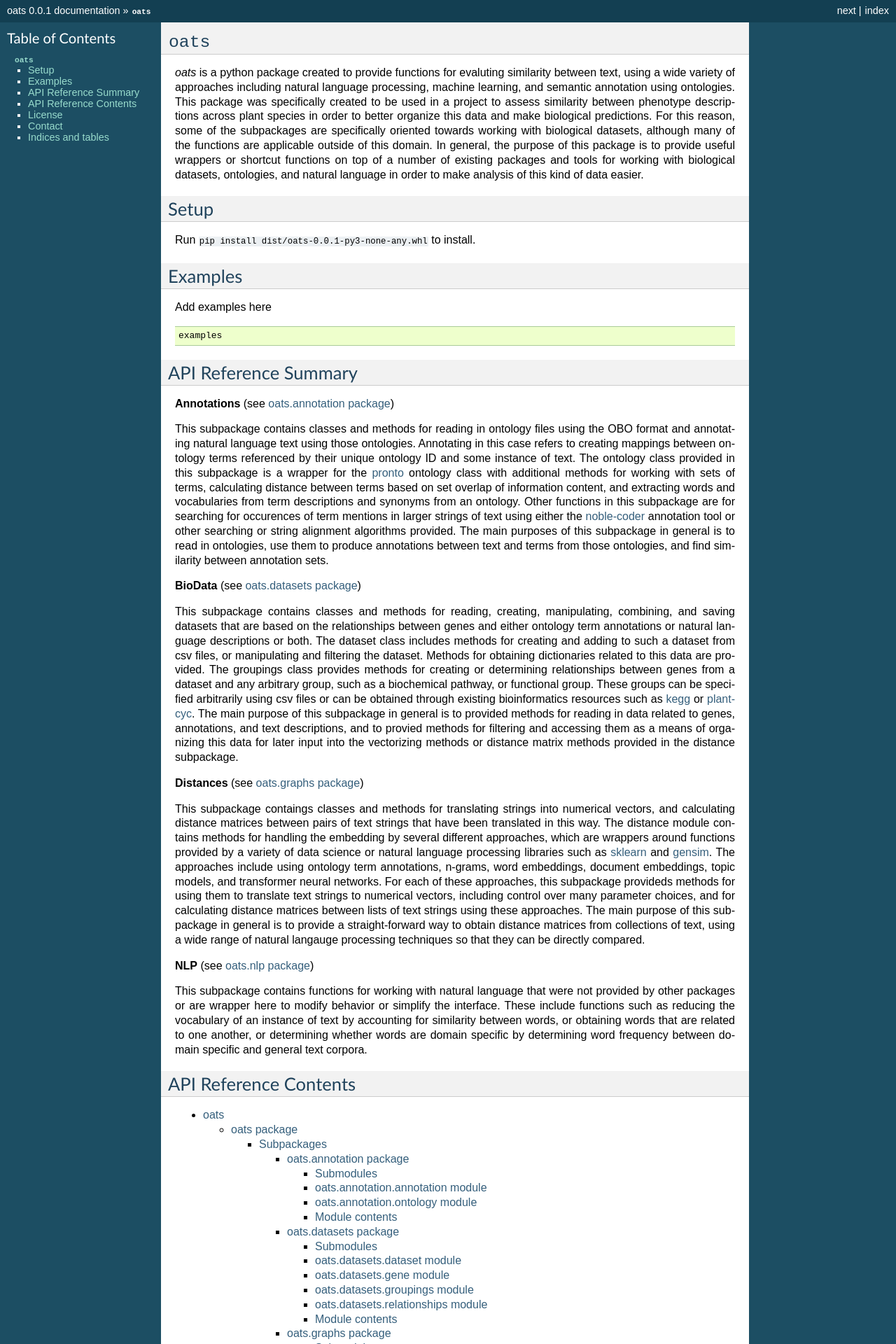
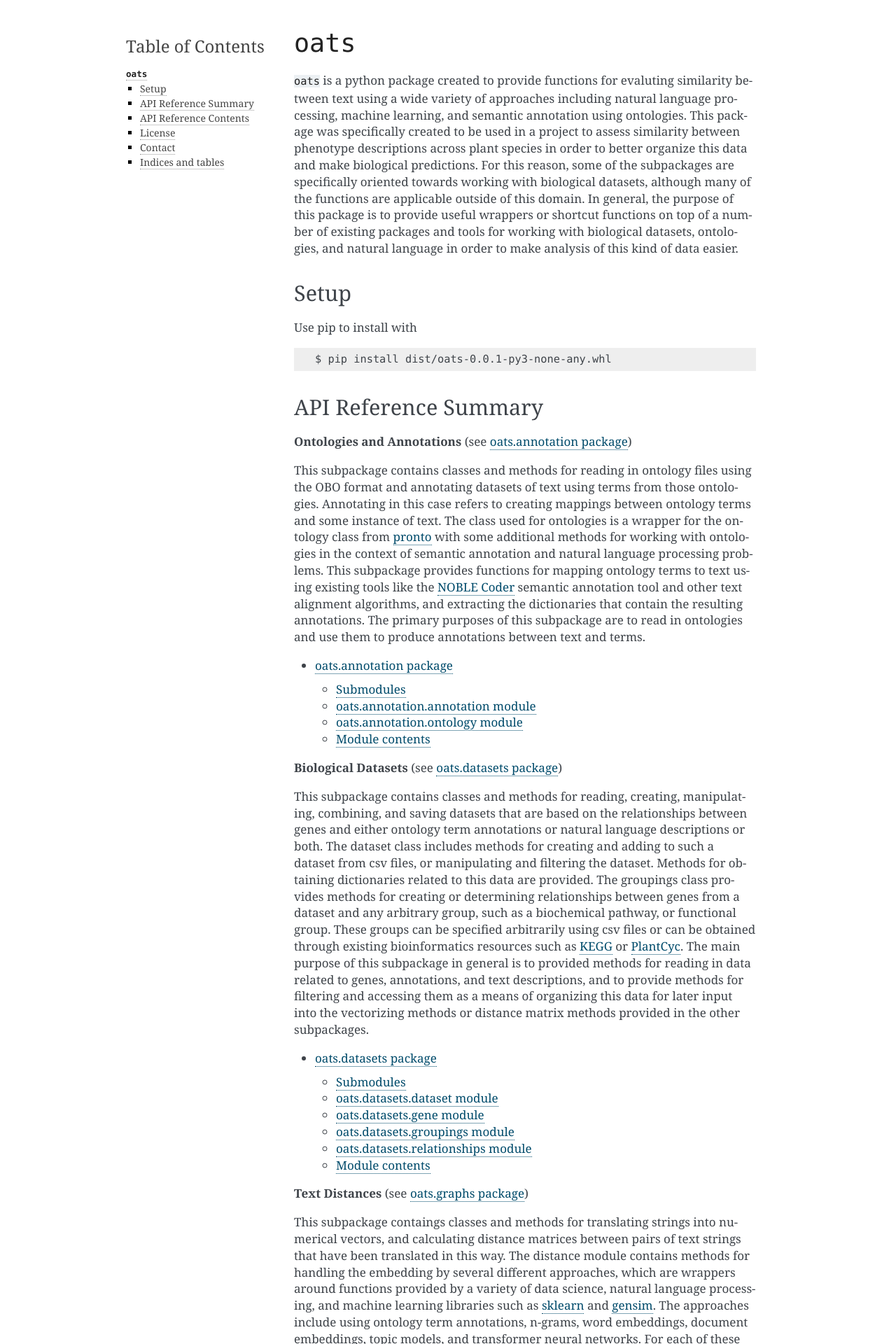
Before and after one commit to irbraun/oats, a Sphinx documentation site: the page built from docs/source/index.rst, in a window 1280 px wide. Shown: the top 1920 px of the page at 70% size. Built offline with Sphinx 7.4.7, drawn with Linux system fonts in a browser that asks for light colours; some of the changed text lies outside the part shown.

Commit message:
updating documentation

```diff
--- a/docs/source/conf.py
+++ b/docs/source/conf.py
@@ -98,9 +98,9 @@ exclude_patterns = []
 # The theme to use for HTML and HTML Help pages.  See the documentation for
 # a list of builtin themes.
 #
-html_theme = 'default'
+#html_theme = 'default'
 #html_theme = 'bootstrap'
-#html_theme = 'alabaster'
+html_theme = 'alabaster'
 
 # Theme options are theme-specific and customize the look and feel of a theme
 # further.  For a list of options available for each theme, see the
--- a/docs/source/index.rst
+++ b/docs/source/index.rst
@@ -6,22 +6,18 @@
 ``oats``
 ========
 
-`oats` is a python package created to provide functions for evaluting similarity between text, using a wide variety of approaches including natural language processing, machine learning, and semantic annotation using ontologies. This package was specifically created to be used in a project to assess similarity between phenotype descriptions across plant species in order to better organize this data and make biological predictions. For this reason, some of the subpackages are specifically oriented towards working with biological datasets, although many of the functions are applicable outside of this domain. In general, the purpose of this package is to provide useful wrappers or shortcut functions on top of a number of existing packages and tools for working with biological datasets, ontologies, and natural language in order to make analysis of this kind of data easier.
+``oats`` is a python package created to provide functions for evaluting similarity between text using a wide variety of approaches including natural language processing, machine learning, and semantic annotation using ontologies. This package was specifically created to be used in a project to assess similarity between phenotype descriptions across plant species in order to better organize this data and make biological predictions. For this reason, some of the subpackages are specifically oriented towards working with biological datasets, although many of the functions are applicable outside of this domain. In general, the purpose of this package is to provide useful wrappers or shortcut functions on top of a number of existing packages and tools for working with biological datasets, ontologies, and natural language in order to make analysis of this kind of data easier.
 
 
 Setup
 ^^^^^
-Run ``pip install dist/oats-0.0.1-py3-none-any.whl`` to install.
 
-
-
-Examples
-^^^^^^^^
-Add examples here
+Use pip to install with
 
 .. code-block:: text
 
-   examples
+   $ pip install dist/oats-0.0.1-py3-none-any.whl
+
 
 
 
@@ -30,29 +26,55 @@ Add examples here
 API Reference Summary
 ^^^^^^^^^^^^^^^^^^^^^
 
-**Annotations** (see :doc:`oats.annotation`)
+**Ontologies and Annotations** (see :doc:`oats.annotation`)
 
-This subpackage contains classes and methods for reading in ontology files using the OBO format and annotating natural language text using those ontologies. Annotating in this case refers to creating mappings between ontology terms referenced by their unique ontology ID and some instance of text. The ontology class provided in this subpackage is a wrapper for the `pronto <https://pronto.readthedocs.io/en/stable/>`_ ontology class with additional methods for working with sets of terms, calculating distance between terms based on set overlap of information content, and extracting words and vocabularies from term descriptions and synonyms from an ontology. Other functions in this subpackage are for searching for occurences of term mentions in larger strings of text using either the `noble-coder <https://ties.dbmi.pitt.edu/noble-coder/>`_ annotation tool or other searching or string alignment algorithms provided. The main purposes of this subpackage in general is to read in ontologies, use them to produce annotations between text and terms from those ontologies, and find similarity between annotation sets.
+This subpackage contains classes and methods for reading in ontology files using the OBO format and annotating datasets of text using terms from those ontologies. Annotating in this case refers to creating mappings between ontology terms and some instance of text. The class used for ontologies is a wrapper for the ontology class from `pronto <https://pronto.readthedocs.io/en/stable/>`_ with some additional methods for working with ontologies in the context of semantic annotation and natural language processing problems. This subpackage provides functions for mapping ontology terms to text using existing tools like the `NOBLE Coder <https://ties.dbmi.pitt.edu/noble-coder/>`_ semantic annotation tool and other text alignment algorithms, and extracting the dictionaries that contain the resulting annotations. The primary purposes of this subpackage are to read in ontologies and use them to produce annotations between text and terms.
 
 
+.. toctree::
+   :maxdepth: 5
 
-**BioData** (see :doc:`oats.datasets`)
-
-This subpackage contains classes and methods for reading, creating, manipulating, combining, and saving datasets that are based on the relationships between genes and either ontology term annotations or natural language descriptions or both. The dataset class includes methods for creating and adding to such a dataset from csv files, or manipulating and filtering the dataset. Methods for obtaining dictionaries related to this data are provided. The groupings class provides methods for creating or determining relationships between genes from a dataset and any arbitrary group, such as a biochemical pathway, or functional group. These groups can be specified arbitrarily using csv files or can be obtained through existing bioinformatics resources such as `kegg <https://www.genome.jp/kegg/>`_ or `plantcyc <https://www.plantcyc.org/>`_. The main purpose of this subpackage in general is to provided methods for reading in data related to genes, annotations, and text descriptions, and to provied methods for filtering and accessing them as a means of organizing this data for later input into the vectorizing methods or distance matrix methods provided in the distance subpackage.
+   oats.annotation
 
 
 
 
-**Distances** (see :doc:`oats.graphs`)
 
-This subpackage contaings classes and methods for translating strings into numerical vectors, and calculating distance matrices between pairs of text strings that have been translated in this way. The distance module contains methods for handling the embedding by several different approaches, which are wrappers around functions provided by a variety of data science or natural language processing libraries such as `sklearn <https://scikit-learn.org/stable/>`_ and `gensim <https://radimrehurek.com/gensim/>`_. The approaches include using ontology term annotations, n-grams, word embeddings, document embeddings, topic models, and transformer neural networks. For each of these approaches, this subpackage provideds methods for using them to translate text strings to numerical vectors, including control over many parameter choices, and for calculating distance matrices between lists of text strings using these approaches. The main purpose of this subpackage in general is to provide a straight-forward way to obtain distance matrices from collections of text, using a wide range of natural langauge processing techniques so that they can be directly compared.
+
+
+**Biological Datasets** (see :doc:`oats.datasets`)
+
+This subpackage contains classes and methods for reading, creating, manipulating, combining, and saving datasets that are based on the relationships between genes and either ontology term annotations or natural language descriptions or both. The dataset class includes methods for creating and adding to such a dataset from csv files, or manipulating and filtering the dataset. Methods for obtaining dictionaries related to this data are provided. The groupings class provides methods for creating or determining relationships between genes from a dataset and any arbitrary group, such as a biochemical pathway, or functional group. These groups can be specified arbitrarily using csv files or can be obtained through existing bioinformatics resources such as `KEGG <https://www.genome.jp/kegg/>`_ or `PlantCyc <https://www.plantcyc.org/>`_. The main purpose of this subpackage in general is to provided methods for reading in data related to genes, annotations, and text descriptions, and to provide methods for filtering and accessing them as a means of organizing this data for later input into the vectorizing methods or distance matrix methods provided in the other subpackages.
+
+.. toctree::
+   :maxdepth: 5
+
+   oats.datasets
+
+
+
+
+
+**Text Distances** (see :doc:`oats.graphs`)
+
+This subpackage contaings classes and methods for translating strings into numerical vectors, and calculating distance matrices between pairs of text strings that have been translated in this way. The distance module contains methods for handling the embedding by several different approaches, which are wrappers around functions provided by a variety of data science, natural language processing, and machine learning libraries such as `sklearn <https://scikit-learn.org/stable/>`_ and `gensim <https://radimrehurek.com/gensim/>`_. The approaches include using ontology term annotations, n-grams, word embeddings, document embeddings, topic models, and transformer neural networks. For each of these approaches, this subpackage provideds methods for using them to translate text strings to numerical vectors, including control over many parameter choices, and for calculating distance matrices between lists of text strings using these approaches. The main purpose of this subpackage in general is to provide a straight-forward way to obtain distance matrices from collections of text, using a wide range of natural langauge processing techniques so that they can be directly compared.
+
+.. toctree::
+   :maxdepth: 5
+
+   oats.graphs
 
 
 
 
 **NLP** (see :doc:`oats.nlp`)
 
-This subpackage contains functions for working with natural language that were not provided by other packages or are wrapper here to modify behavior or simplify the interface. These include functions such as reducing the vocabulary of an instance of text by accounting for similarity between words, or obtaining words that are related to one another, or determining whether words are domain specific by determining word frequency between domain specific and general text corpora.
+This subpackage contains functions for working with natural language that were either not provided by other packages or are wrapped here to modify behavior or simplify the interface. These include functions such as reducing the vocabulary of an instance of text by accounting for similarity between words, or obtaining words that are related to one another, or determining whether words are domain specific by determining word frequency between domain specific and general text corpora.
+
+.. toctree::
+   :maxdepth: 5
+
+   oats.nlp
 
 
 
@@ -79,7 +101,7 @@ License
 Contact
 ^^^^^^^
 
-This package is a work in progress. Send any feedback, questions, or suggestions to irbraun at iastate dot edu.
+Send any feedback, questions, or suggestions to irbraun at iastate dot edu.
 
 
 
```
